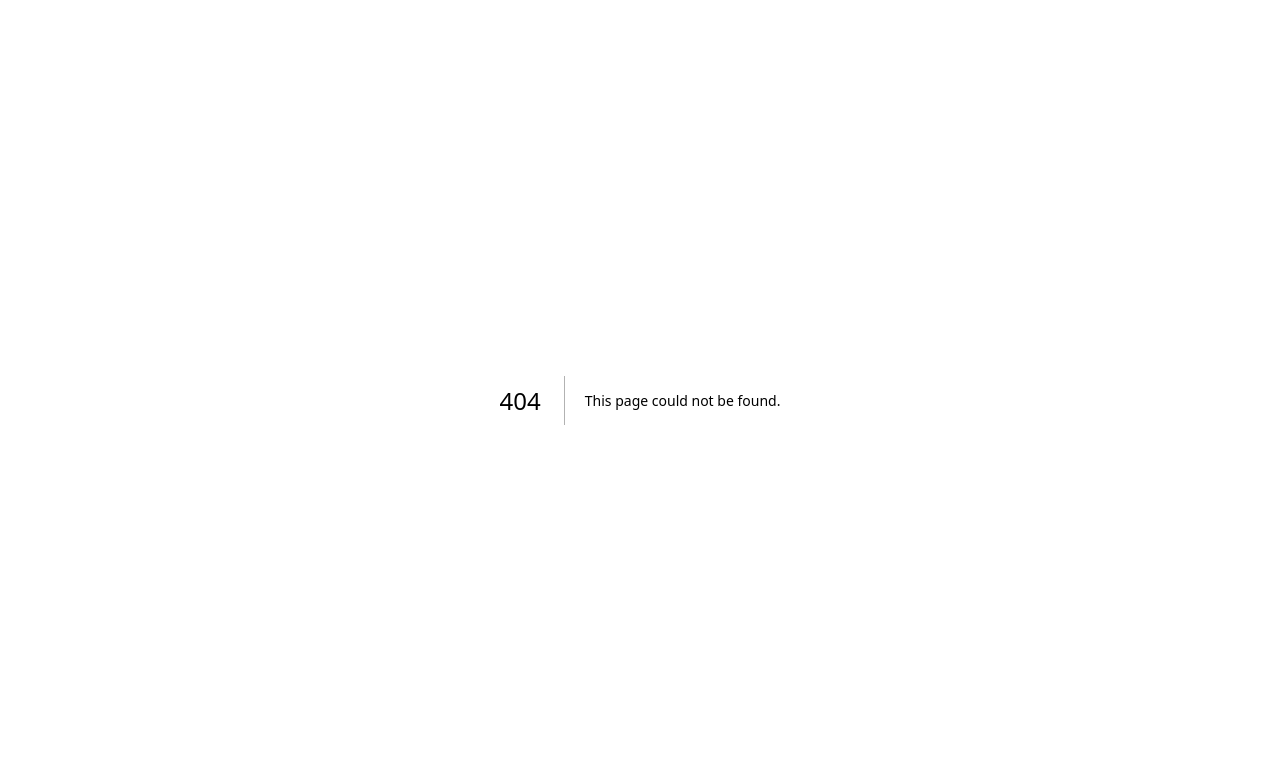
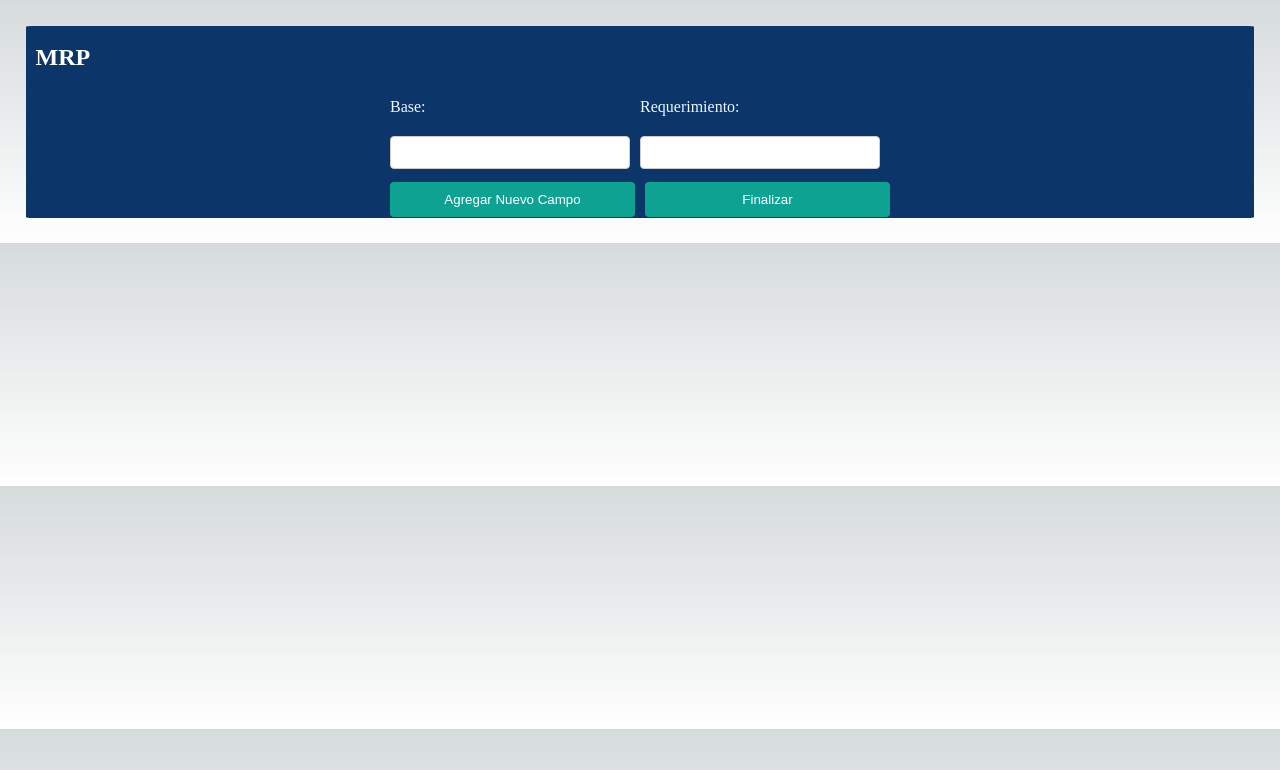
Before and after one commit to KathyaGonzalez/MRP, a Next.js app in the folder proyecto/: page /principal in a window 1280 px wide. Before the commit this address had no page. Shown: the top 770 px of the page. Built offline with nearby package versions, Linux system fonts and the light colour scheme.

Commit message:
Pantalla principal

```diff
--- a/proyecto/package.json
+++ b/proyecto/package.json
@@ -3,7 +3,7 @@
   "version": "0.1.0",
   "private": true,
   "scripts": {
-    "dev": "next dev",
+    "dev": "next dev -p 3000",
     "build": "next build",
     "start": "next start",
     "lint": "next lint"
--- /dev/null
+++ b/proyecto/src/pages/principal.js
@@ -0,0 +1,139 @@
+import { useState, useEffect } from 'react';
+import styles from '@/styles/principal.module.css';
+
+export default function PrincipalFrom() {
+    // Estados para almacenar los datos del formulario
+  const [base, setBase] = useState('');
+  const [requerimiento, setRequerimiento] = useState('');
+
+  //almacenar conjuntos
+  const [datosAdd, setDatosAdd] = useState([]);
+
+  // Función para manejar el envío del formulario
+  const handleSubmit = (e) => {
+    e.preventDefault();
+
+    // Verificación campos
+    if (!base || !requerimiento) {
+      alert('Por favor, complete todos los campos');
+      return;
+    }
+
+    const areDatosAddValid = datosAdd.some(data => !data.padre || !data.hijo || !data.multi);
+    if (areDatosAddValid) {
+      alert('Por favor, complete todos los campos en cada conjunto adicional');
+      return;
+    }
+
+    console.log('Datos enviados:', { base, requerimiento, datosAdd });
+    setBase('');
+    setRequerimiento('');
+    setDatosAdd([]);
+  };
+
+  const AgregarDatos = () => {
+    const areDatosAddValid = datosAdd.some(data => !data.padre || !data.hijo || !data.multi);
+    if (areDatosAddValid) {
+      alert('Por favor, complete todos los campos en cada conjunto adicional');
+      return;
+    }
+
+    setDatosAdd([...datosAdd, { padre: '', hijo: '', multi: '' }]);
+  };
+  // Obtener todas las opciones únicas de "Hijo"
+  const opcionesHijoUnicas = Array.from(new Set(datosAdd.map(item => item.hijo)));
+
+  return (
+    <div className={styles.container}>
+      <div className={styles.labeLayout}>
+      <label className={styles.label}>MRP</label>
+      </div>
+
+      <form className={styles.form} onSubmit={handleSubmit}>
+        <div className={styles.group}>
+          <div className={styles.fieldGroup}>
+            <label className={styles.label}>Base:</label>
+            <input
+              type="text"
+              value={base}
+              onChange={(e) => setBase(e.target.value)}
+              className={styles.field}
+            />
+          </div>
+
+          <div className={styles.fieldGroup}>
+            <label className={styles.label}>Requerimiento:</label>
+            <input
+              type="number"
+              value={requerimiento}
+              onChange={(e) => setRequerimiento(e.target.value)}
+              className={styles.field}
+            />
+          </div>
+        </div>
+
+        {datosAdd.map((data, index) => (
+          <div key={index} className={styles.row}>
+            <div className={styles.fieldGroup}>
+              <label className={styles.label}>Padre:</label>
+              <select
+                value={data.padre}
+                onChange={(e) => {
+                  const newData = [...datosAdd];
+                  newData[index].padre = e.target.value;
+                  setDatosAdd(newData);
+                }}
+                className={styles.field}
+              >
+                <option value="">Selec</option>
+                {base && <option value={base}>{base}</option>}
+                {opcionesHijoUnicas.map((opcion) => (
+                  <option key={opcion} value={opcion}>
+                    {opcion}
+                  </option>
+                ))}
+              </select>
+            </div>
+
+            <div className={styles.fieldGroup}>
+              <label className={styles.label}>Nombre:</label>
+              <input
+                type="text"
+                value={data.hijo}
+                onChange={(e) => {
+                  const newData = [...datosAdd];
+                  newData[index].hijo = e.target.value;
+                  setDatosAdd(newData);
+                }}
+                className={styles.field}
+              />
+            </div>
+
+            <div className={styles.fieldGroup}>
+              <label className={styles.label}>Multiplicador:</label>
+              <input
+                type="number"
+                value={data.multi}
+                onChange={(e) => {
+                  const newData = [...datosAdd];
+                  newData[index].multi = e.target.value;
+                  setDatosAdd(newData);
+                }}
+                className={styles.field}
+              />
+            </div>
+          </div>
+        ))}
+
+        <div className={styles.buttonContainer}>
+          <button type="button" onClick={AgregarDatos} className={styles.button}>
+            Agregar Nuevo Campo
+          </button>
+          <button type="submit" className={styles.button}>
+            Finalizar
+          </button>
+        </div>
+      </form>
+    </div>
+  );
+}
--- /dev/null
+++ b/proyecto/src/styles/principal.module.css
@@ -0,0 +1,89 @@
+.layout {
+  text-align: center;
+  margin-bottom: 20px;
+}
+
+.labeLayout {
+  font-size: 24px;
+  font-weight: bold;
+  color: #ffffff; /* Set the text color to white */
+  text-transform: uppercase;
+  padding: 10px;
+  border-radius: 4px;
+  display: inline-block;
+}
+
+.container {
+  margin: 2%;
+  border-color: black;
+  border-radius: 0.5%;
+  border: 10px;
+  color: aliceblue;
+  background-color: #0C356A;
+  padding: 1px 0px;
+  line-height: 40px;
+}
+
+.group {
+  display: flex;
+  justify-content: space-between;
+  margin-bottom: 10px;
+}
+
+.fieldGroup {
+  flex: 1;
+  margin-right: 10px; /* Adjust the spacing between fields */
+}
+
+/* Add the following style to ensure labels appear above their corresponding inputs */
+.fieldGroup label {
+  display: block;
+  margin-bottom: 5px;
+}
+
+.form{
+  max-width: 500px;
+  margin: auto;
+}
+
+.row {
+  display: flex;
+  flex-direction: row;
+  flex-wrap: wrap; /* Permite que los elementos se muestren en varias líneas */
+  justify-content: space-between;
+  align-items: center;
+  margin-bottom: 15px;
+}
+
+.label,
+.field {
+  width: 100%;
+  margin-bottom: 0px;
+}
+
+.label {
+  text-align: left;
+}
+
+.field {
+  box-sizing: border-box;
+  padding: 8px;
+  border: 1px solid #ccc;
+  border-radius: 4px;
+}
+
+.buttonContainer {
+  display: flex;
+  gap: 10px; /* Espacio entre los botones */
+}
+
+.button {
+  flex: 1;
+  width: 100%;
+  padding: 10px;
+  background: #0EA293;
+  color: white;
+  border: none;
+  cursor: pointer;
+  border-radius: 4px;
+}
```
Also changed, not shown: 2 other files (tests, documents, lock files or other folders).
